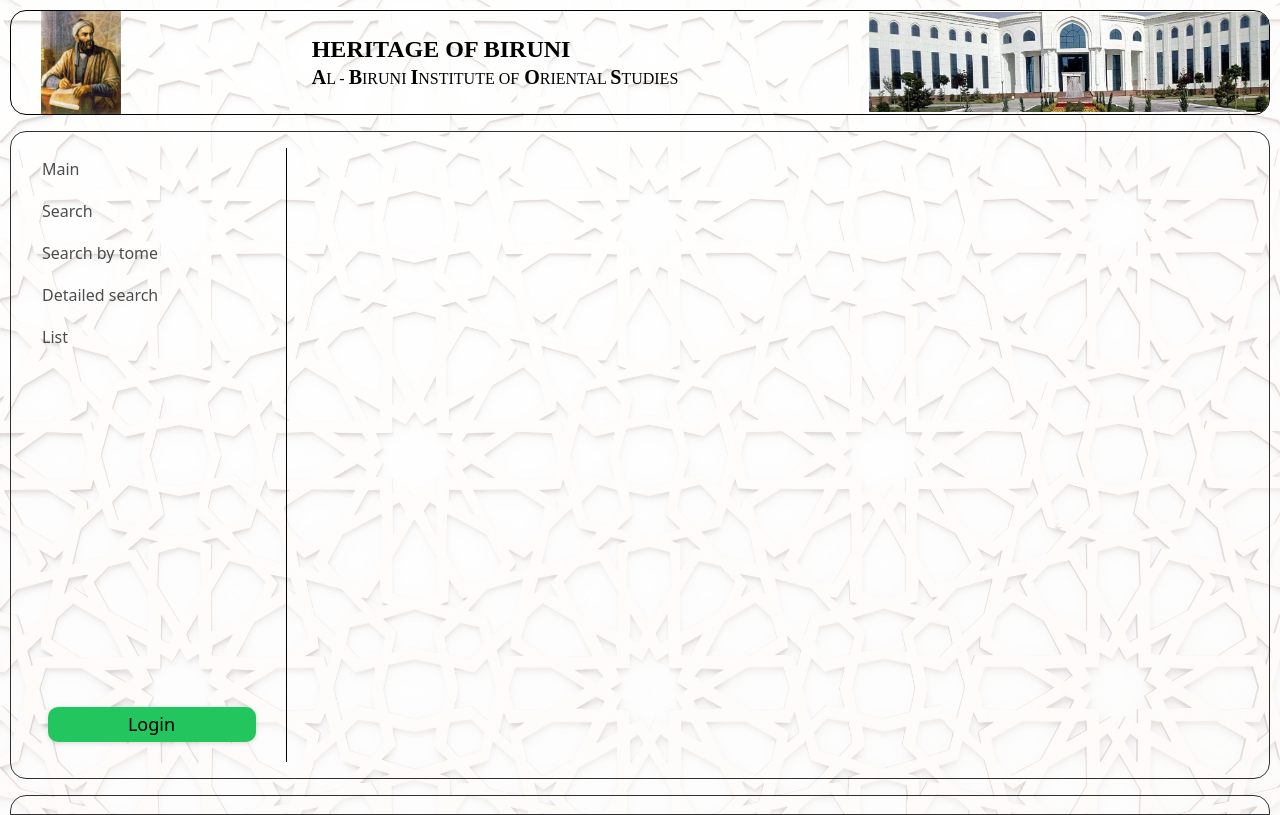
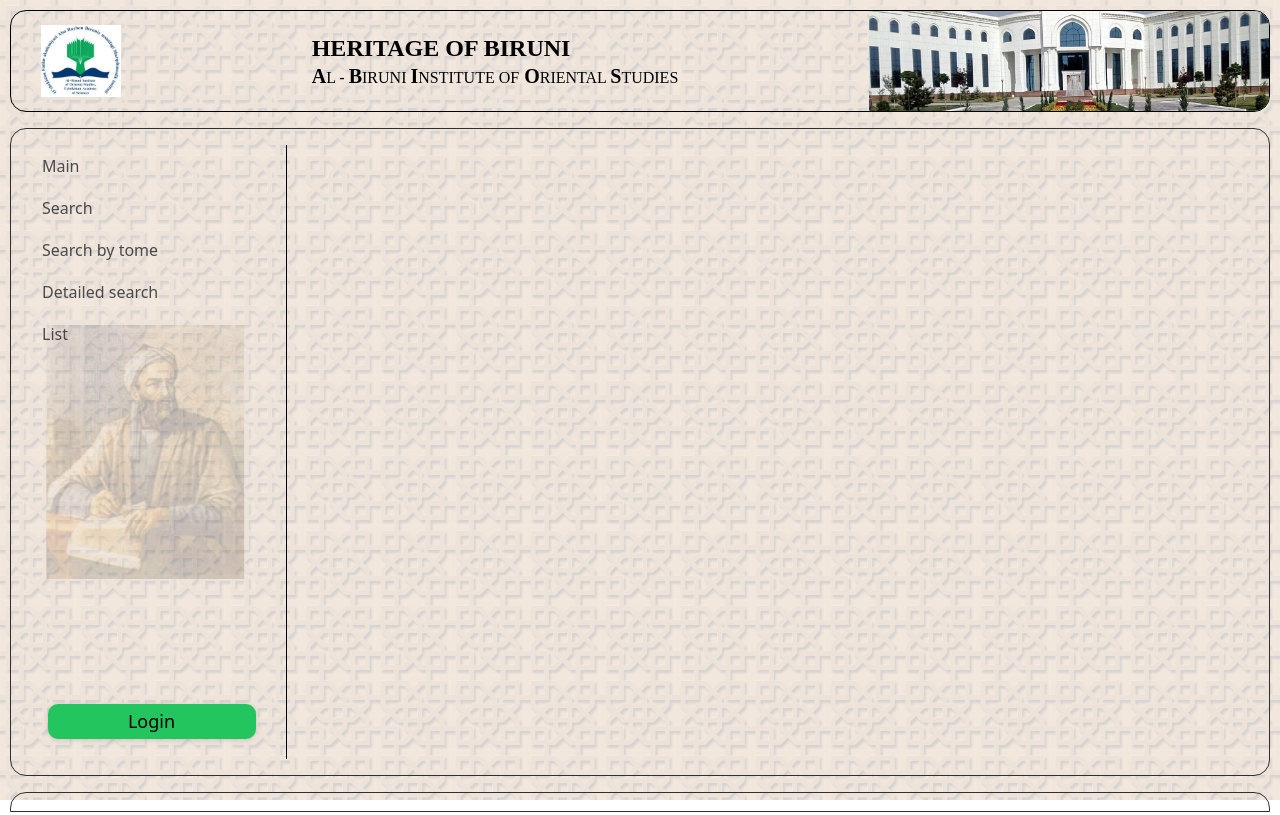
Before and after one commit to beruniDev/beruni_user_front, a React (Vite) app: page /detailed-search in a window 1280 px wide. Built offline with nearby package versions, Linux system fonts and the light colour scheme; a web font is replaced by a local one.

Commit message:
images change

```diff
--- a/src/App.tsx
+++ b/src/App.tsx
@@ -25,13 +25,15 @@
   }, []);
 
   return (
-    <div className="relative inset-0">
-      <img
+    <>
+      <div className="relative inset-0 main_body" />
+
+      {/* <img
         src="/assets/images/bg.png"
         alt="background-image"
-        className="z-0 fixed opacity-20 inset-0"
-      />
-      <Container className="relative flex flex-col h-full justify-between">
+        className="z-0 fixed opacity-20 inset-0 bg-repeat w-full h-full object-fill"
+      /> */}
+      <Container className="relative flex flex-col h-full justify-between z-10">
         {/* <img src="/assets/images/bg.png" alt="" /> */}
         <Header />
         <Card className="flex p-2 md:p-4 md:h-[81vh] h-[75vh] md:min-h-[560px]">
@@ -66,7 +68,7 @@
         </Card>
         <Footer />
       </Container>
-    </div>
+    </>
   );
 };
 
--- a/src/components/Header/index.tsx
+++ b/src/components/Header/index.tsx
@@ -4,7 +4,7 @@
   return (
     <div className={styles.block}>
       <img
-        src="/assets/images/beruni_logo.png"
+        src="/assets/images/main_bg.png"
         alt="logo-image"
         className={styles.leftImg}
       />
--- a/src/components/Sidebar/index.module.scss
+++ b/src/components/Sidebar/index.module.scss
@@ -35,6 +35,7 @@
 .block {
   display: flex;
   z-index: 100;
+  position: relative;
   transition: 0.3s all ease-in-out;
   @media (max-width: 920px) {
     position: absolute;
--- a/src/components/Sidebar/index.tsx
+++ b/src/components/Sidebar/index.tsx
@@ -72,6 +72,11 @@
 
   return (
     <div className={cl(styles.block, { [styles.open]: active })}>
+      <img
+        src="/assets/images/beruni_logo.png"
+        alt=""
+        className="absolute z-0 opacity-20 top-1/2 -translate-y-1/2 -translate-x-[60%] left-1/2 "
+      />
       <div className="order-2 flex md:hidden">
         <div className="cursor-pointer h-5 w-5 -mt-3 " onClick={toggleActive}>
           {!active ? (
--- a/src/index.scss
+++ b/src/index.scss
@@ -109,3 +109,10 @@
     }
   }
 }
+.main_body {
+  background: url("/assets/images/bg.png");
+  opacity: 0.2;
+  position: fixed;
+  inset: 0;
+  z-index: 0;
+}
```
Also changed, not shown: public/assets/images/bg.png.
